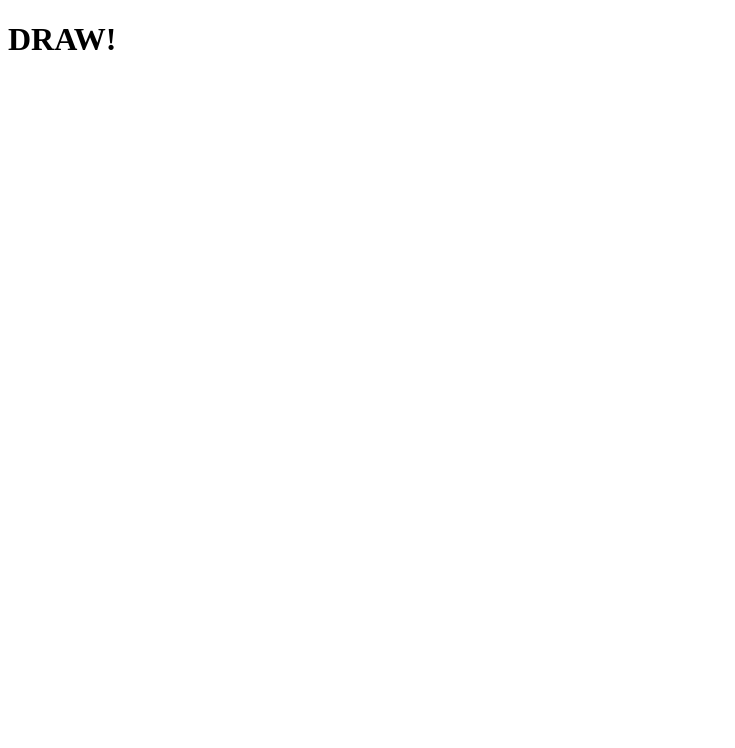
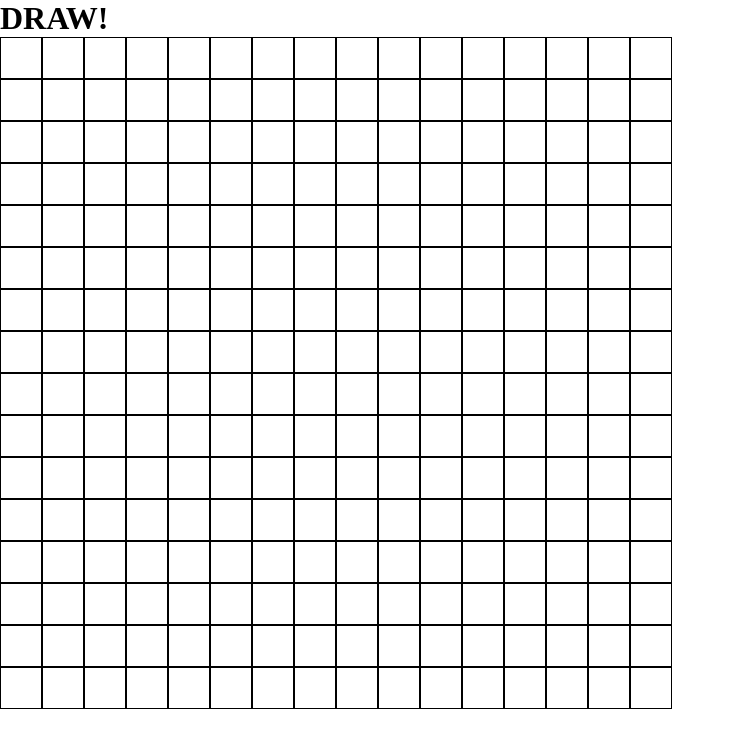
Before and after one commit to andres039/etch-a-sketch, a plain HTML site: page index.html in a window 1280 px wide. Shown: the whole page, without its empty margins (0-735 px from the left). Drawn offline with Linux system fonts and the light colour scheme.

Commit message:
Draws a 16 x 16 grid

```diff
--- a/script.js
+++ b/script.js
@@ -0,0 +1,17 @@
+const container = document.getElementById('container');
+
+for (let i = 0; i < 16; i++) {
+    for (let j = 0; j < 16; j++){
+const square = document.createElement('div');
+square.classList.add('squares');
+container.appendChild(square);
+    }
+}
+
+
+const randomColor = `hsl(${Math.floor(Math.random() * 360)}, ${Math.floor(Math.random() * 100)}%, ${Math.floor(Math.random() * 100)}%)`
+
+
+document.addEventListener(onmouseover,function(e) {
+    e.target.style.background =  randomColor;
+})
--- a/style.css
+++ b/style.css
@@ -1,4 +1,27 @@
-html {
-    -webkit-font-smoothing: antialiased;
-    -moz-osx-font-smoothing: grayscale;
+*{
+   margin: 0;
+   padding: 0;
   }
+.squares {
+  border: black 1px solid;
+  width: 40px;
+  height: 40px;
+
+}
+#container {
+  display: grid;
+  grid-template-columns: repeat(16, 1fr);
+  grid-template-rows: repeat(16, 1fr);
+  gap: 0px;
+  width: min-content;
+  height: min-content;
+}
+.pinky {
+  background-color: pink;
+  border: solid 1px black;
+  width: fit-content;
+  height: fit-content;
+}
+.colors {
+  background-color: white;
+}
```
